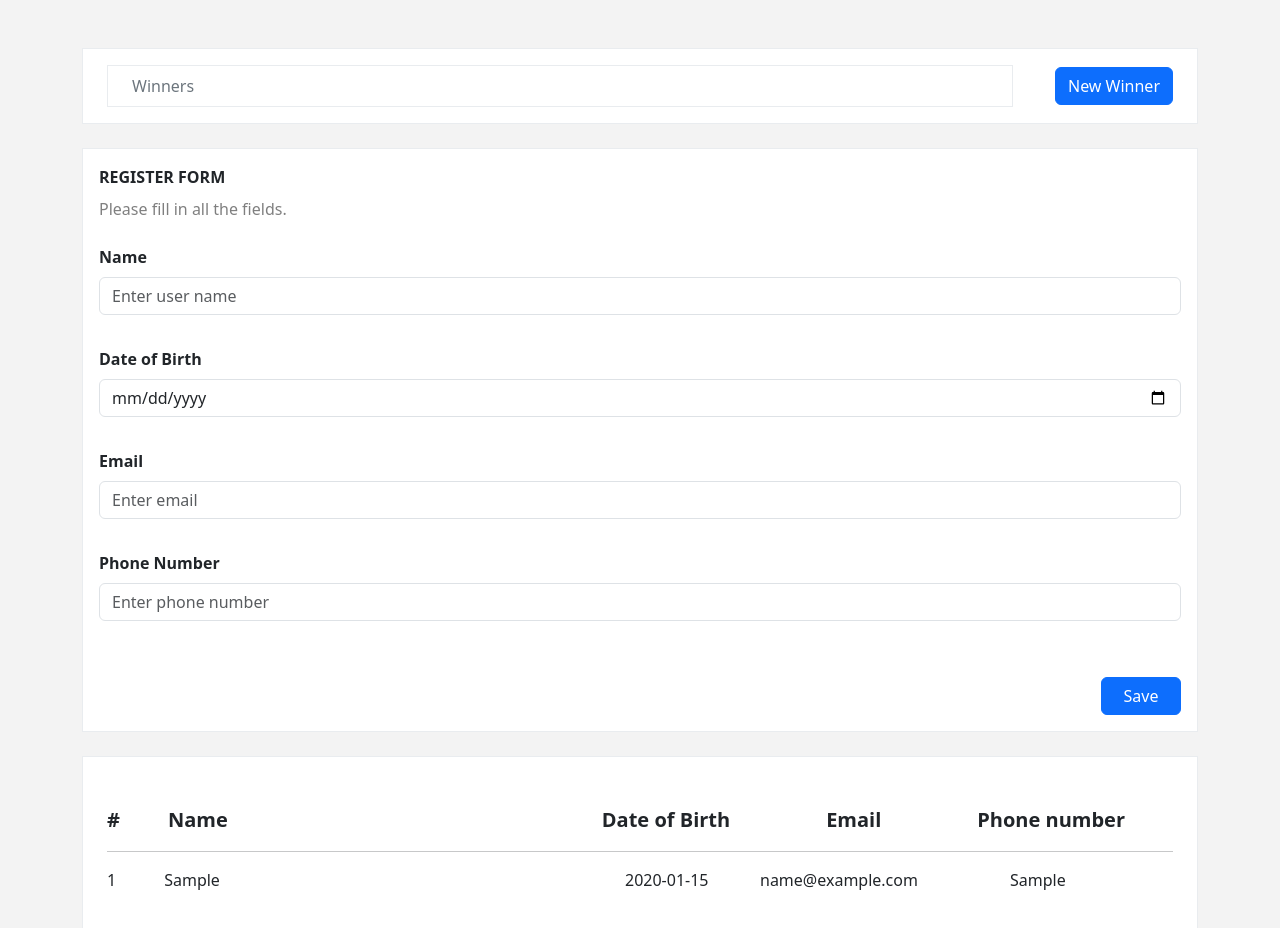
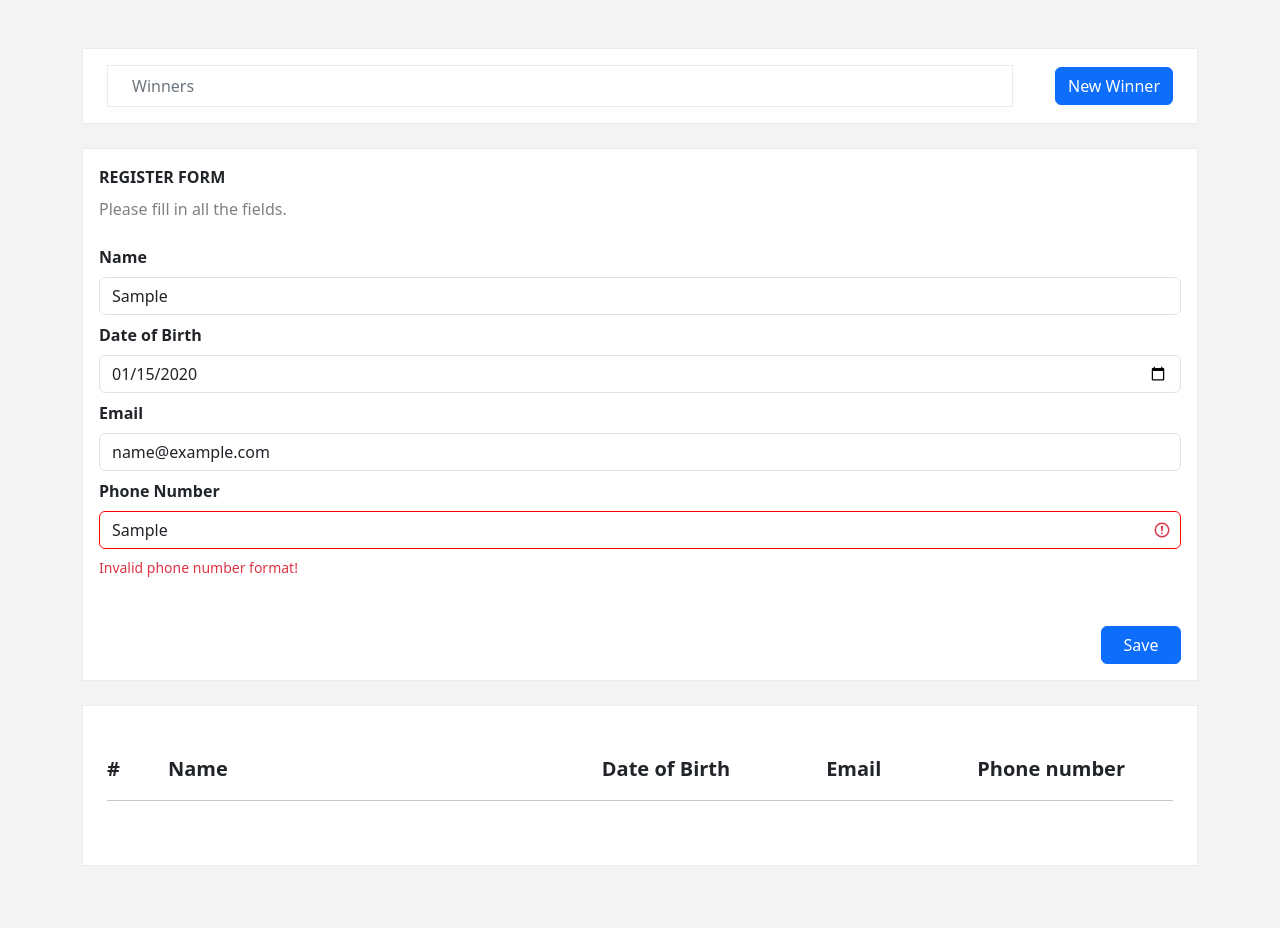
Before and after one commit to Vitalina-Korchova/vue-lottery-app, a Vue app: page / in a window 1280 px wide. Both pictures are taken after typing "Sample", "2020-01-15", "name@example.com", "Sample" into the empty fields and a click on the button "Save". Shown: the top 928 px of the page. Built offline with nearby package versions, Linux system fonts and the light colour scheme.

Commit message:
validation is done

```diff
--- a/src/components/RegistrationForm.vue
+++ b/src/components/RegistrationForm.vue
@@ -16,12 +16,60 @@ const participant = reactive<Participant>({
 })
 
 const participants = ref<Participant[]>([])
+const errors = reactive<{ [key: string]: string }>({
+  name: '',
+  dateBirth: '',
+  email: '',
+  phoneNumber: ''
+})
 
 // Використовуємо defineEmits для визначення події
 const emit = defineEmits(['add-participant'])
 
+// Функція для перевірки кожного поля на порожність
+const validateAllFields = () => {
+  const emailRegex = /^[^\s@]+@[^\s@]+\.[^\s@]+$/
+  const phoneRegex = /^0\d{9}$/
+  const today = new Date()
+
+  errors.name = participant.name.trim() ? '' : 'Name is required!'
+
+  const birthDate = new Date(participant.dateBirth)
+  if (!participant.dateBirth.trim()) {
+    errors.dateBirth = 'Date of Birth is required!'
+  } else if (birthDate > today) {
+    errors.dateBirth = 'Date of Birth cannot be in the future!'
+  } else {
+    errors.dateBirth = ''
+  }
+
+  if (!participant.email.trim()) {
+    errors.email = 'Email is required!'
+  } else if (!emailRegex.test(participant.email)) {
+    errors.email = 'Invalid email format!'
+  } else {
+    errors.email = ''
+  }
+
+  if (!participant.phoneNumber.trim()) {
+    errors.phoneNumber = 'Phone Number is required!'
+  } else if (!phoneRegex.test(participant.phoneNumber)) {
+    errors.phoneNumber = 'Invalid phone number format!'
+  } else {
+    errors.phoneNumber = ''
+  }
+
+  return !(errors.name || errors.dateBirth || errors.email || errors.phoneNumber)
+}
+
 const saveParticipant = (event: Event) => {
   event.preventDefault()
+
+  // Валідація
+  if (!validateAllFields()) {
+    return
+  }
+
   const newParticipant = { ...participant }
   participants.value.push(newParticipant)
 
@@ -35,8 +83,6 @@ const saveParticipant = (event: Event) => {
 
   console.log('Поточний список учасників:', participants.value)
 }
-
-const validation = (input: string, error: string) => {}
 </script>
 
 <template>
@@ -44,43 +90,54 @@ const validation = (input: string, error: string) => {}
     <form class="d-flex flex-column gap-2">
       <span class="fw-bold">REGISTER FORM</span>
       <span class="text-black-50 bg-white fs-6 pb-3">Please fill in all the fields.</span>
-      <label for="" class="fw-bold">Name</label>
+
+      <!-- Поле для імені з валідацією -->
+      <label for="name" class="fw-bold">Name</label>
       <input
         v-model="participant.name"
+        :class="{ 'is-invalid': errors.name }"
         type="text"
-        name=""
         id="name"
         placeholder="Enter user name"
         class="form-control"
       />
-      <p></p>
-      <label for="" class="fw-bold">Date of Birth</label>
+      <p v-if="errors.name" class="text-danger">{{ errors.name }}</p>
+
+      <!-- Поле для дати народження -->
+      <label for="dateBirth" class="fw-bold">Date of Birth</label>
       <input
         v-model="participant.dateBirth"
+        :class="{ 'is-invalid': errors.dateBirth }"
         type="date"
-        name=""
         id="dateBirth"
         class="form-control"
       />
-      <p></p>
-      <label for="" class="fw-bold">Email</label>
+      <p v-if="errors.dateBirth" class="text-danger">{{ errors.dateBirth }}</p>
+
+      <!-- Поле для email -->
+      <label for="email" class="fw-bold">Email</label>
       <input
         v-model="participant.email"
+        :class="{ 'is-invalid': errors.email }"
+        type="email"
         id="email"
-        type="email"
+        placeholder="Enter email"
         class="form-control"
-        placeholder="Enter email"
       />
-      <p></p>
-      <label for="" class="fw-bold">Phone Number</label>
+      <p v-if="errors.email" class="text-danger">{{ errors.email }}</p>
+
+      <!-- Поле для телефону -->
+      <label for="phoneNumber" class="fw-bold">Phone Number</label>
       <input
         v-model="participant.phoneNumber"
+        :class="{ 'is-invalid': errors.phoneNumber }"
+        type="text"
         id="phoneNumber"
-        type="phone-number"
+        placeholder="Enter phone number"
         class="form-control"
-        placeholder="Enter phone number"
       />
-      <p></p>
+      <p v-if="errors.phoneNumber" class="text-danger">{{ errors.phoneNumber }}</p>
+
       <button
         @click="saveParticipant"
         id="btnSave"
@@ -97,4 +154,12 @@ const validation = (input: string, error: string) => {}
 #btnSave {
   width: 80px;
 }
+
+.is-invalid {
+  border-color: red;
+}
+
+.text-danger {
+  font-size: 14px;
+}
 </style>
```
